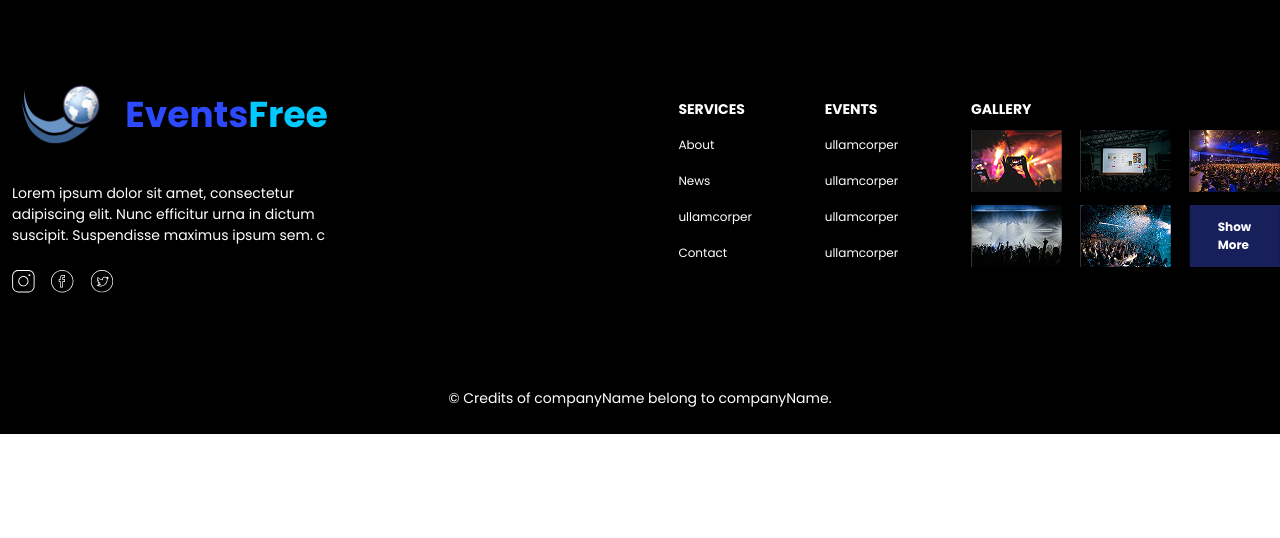
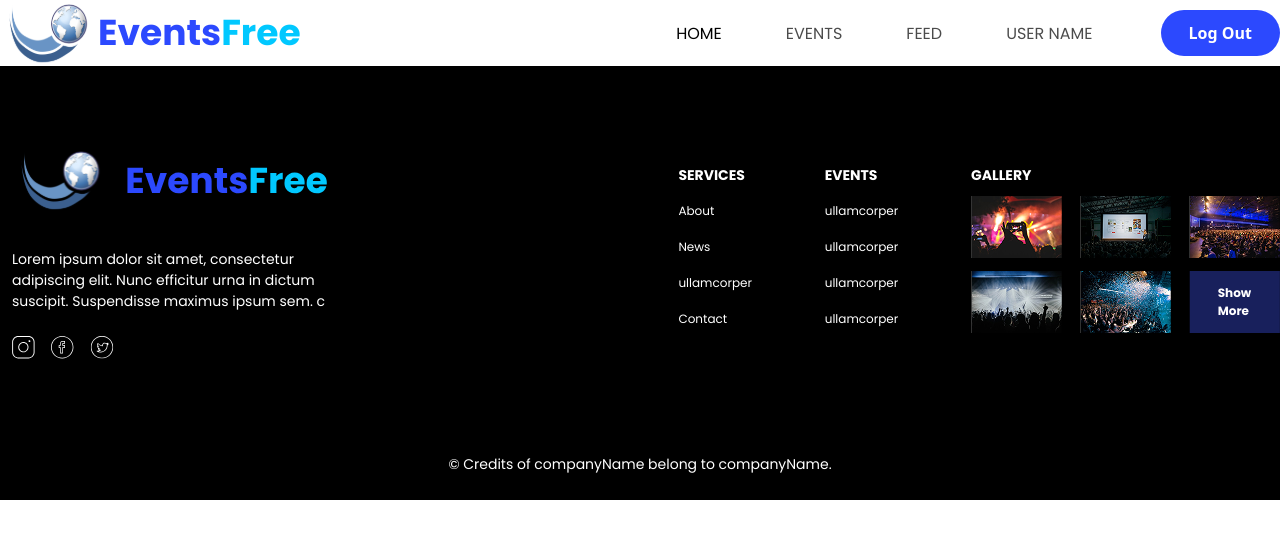
Before and after one commit to Prerna-2605/react-events-free, a React (Vite) app: page / in a window 1280 px wide. Shown: the top 538 px of the page. Built offline with nearby package versions, Linux system fonts and the light colour scheme.

Commit message:
made navbar

```diff
--- a/index.html
+++ b/index.html
@@ -1,13 +1,29 @@
 <!doctype html>
 <html lang="en">
+
 <head>
   <meta charset="UTF-8" />
   <meta name="viewport" content="width=device-width, initial-scale=1.0" />
   <title>Events Free</title>
   <link rel="shortcut icon" href="./src/assets/svg/logo.svg" type="image/x-icon">
 </head>
+
 <body>
   <div id="root"></div>
+
+  <svg class="hidden">
+    <filter id="gooey">
+      <feGaussianBlur in="SourceGraphic" stdDeviation="10" result="blur" />
+      <feColorMatrix in="blur" mode="matrix" values="
+                1 0 0 0 0
+                0 1 0 0 0
+                0 0 1 0 0
+                0 0 0 20 -10
+              " result="gooey" />
+      <feComposite in="SourceGraphic" in2="gooey" operator="atop" />
+    </filter>
+  </svg>
   <script type="module" src="/src/main.jsx"></script>
 </body>
+
 </html>
--- /dev/null
+++ b/src/components/common/Button.jsx
@@ -0,0 +1,11 @@
+import React from 'react'
+
+const Button = ({ text, className = '' }) => {
+    return (
+        <button className={`bg-[#2C49FE] font-semibold text-base text-white rounded-full cursor-pointer transition-all duration-200 active:scale-95 hover:scale-[1.025] ${className} `}>
+            {text}
+        </button>
+    )
+}
+
+export default Button
--- a/src/components/common/Navbar.jsx
+++ b/src/components/common/Navbar.jsx
@@ -1,12 +1,40 @@
 import React from 'react'
 import { Link, NavLink } from 'react-router-dom'
-// import logo from '../assets/svg/logo.svg'
+import logo from '../../assets/svg/logo.svg'
+import { navbar } from '../../utils/helper'
+import Button from './Button'
 
 const Navbar = () => {
     return (
-        <nav>
-            <div className='max-w-[1320px] mx-auto '>
+        <nav className=' top-0 w-full'>
+            <div className='max-w-[1320px] mx-auto flex justify-between items-center '>
+                <Link to={'/'} className='flex items-center '>
+                    <img src={logo} alt="logo" />
+                    <p className='font-poppins font-bold text-4xl text-[#2C49FE] '>
+                        Events<span className='text-[#01C8FF] '>Free</span>
+                    </p>
+                </Link>
 
+                <div className='flex items-center gap-14 '>
+                    <div className='flex gap-10'>
+                        {navbar.map((item, index) => (
+                            <div className='px-3 py-2 cursor-pointer relative group '>
+                                {/* Gooey Blob Background */}
+                                <span
+                                    className="absolute inset-0 scale-0 group-hover:scale-100 transition-transform duration-300 bg-[#01C8FF] blur-lg opacity-40  z-[-1] pointer-events-none gooey"
+                                // 🔁 CHANGED: Added inset-0, scale animation, blur, opacity, z-index, and pointer-events-none
+                                ></span>
+                                <NavLink
+                                    to={item.link == 'home' ? '/' : `/${item.link}`}
+                                    key={index}
+                                    className={({ isActive }) => `uppercase font-poppins font-normal text-base ${isActive ? 'opacity-100' : 'opacity-70'}`}>
+                                    {item.link}
+                                </NavLink>
+                            </div>
+                        ))}
+                    </div>
+                    <Button className='py-[11px] px-7 ' text={'Log Out'}/>
+                </div>
             </div>
         </nav>
     )
--- a/src/index.css
+++ b/src/index.css
@@ -6,3 +6,7 @@
     --font-poppins: "Poppins", sans-serif;
     --font-yantra: "Yantramanav", sans-serif;
 }
+
+.gooey {
+    filter: url(#gooey);
+}
--- a/src/utils/helper.js
+++ b/src/utils/helper.js
@@ -38,4 +38,19 @@ export const gallery = [
         title: "GALLERY",
         image: [gallery1, gallery2, gallery3, gallery4, gallery5, gallery6],
     },
+];
+
+export const navbar = [
+    {
+        link: "home",
+    },
+    {
+        link: "events",
+    },
+    {
+        link: "feed",
+    },
+    {
+        link: "user name",
+    },
 ]
```
Also changed, not shown: src/assets/svg/header-logo.svg (deleted). Lines whose indentation alone changed are shown as unchanged.
